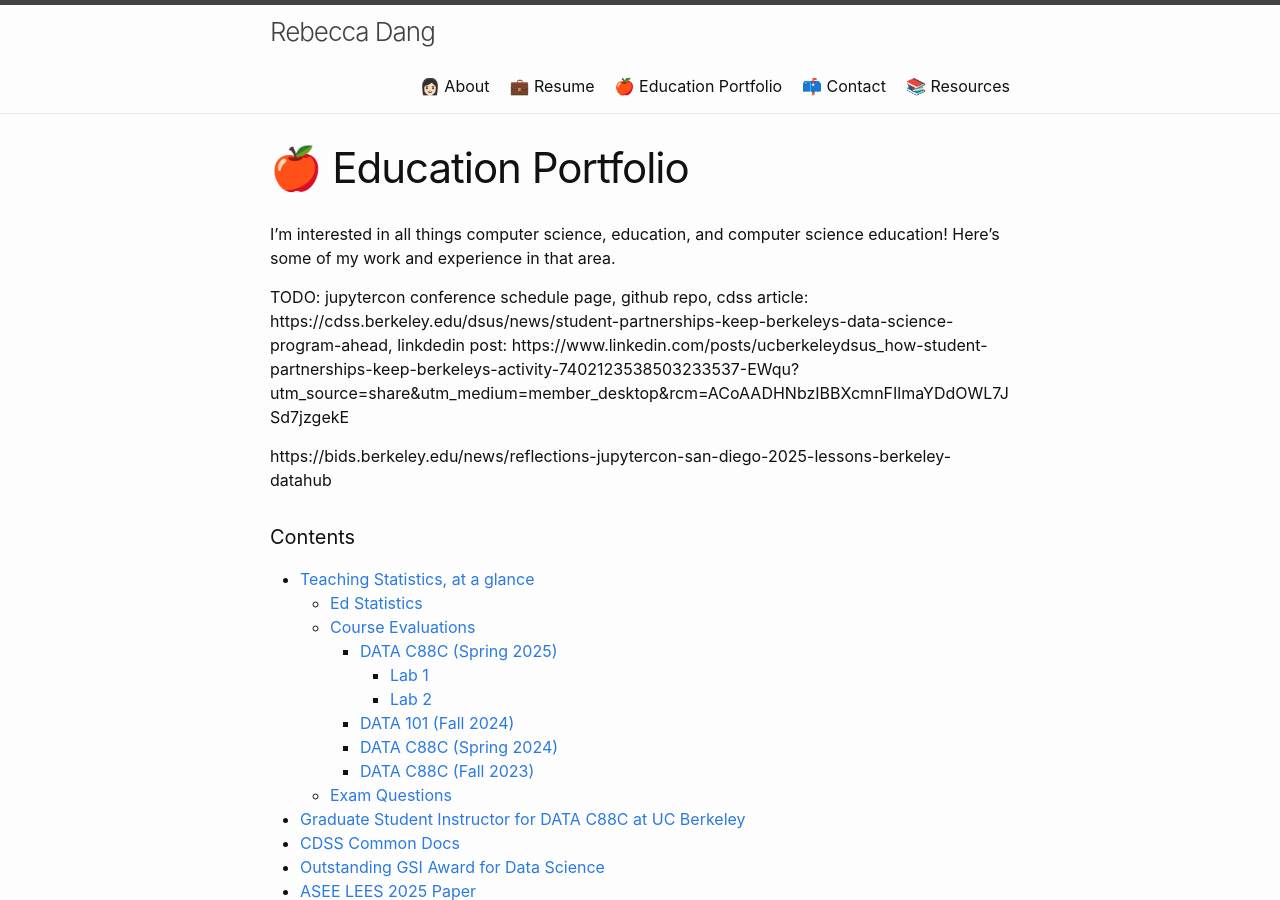
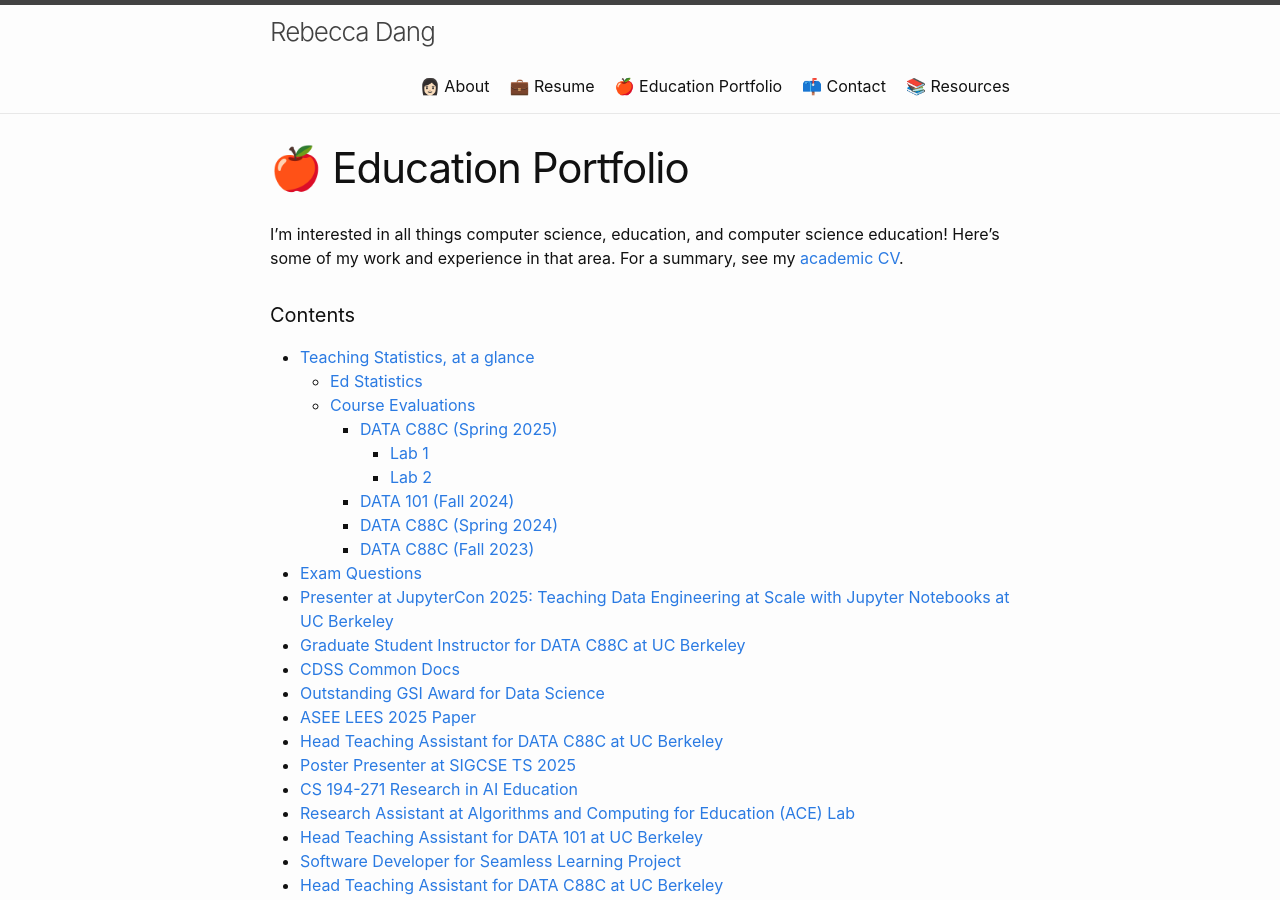
Before and after one commit to phrdang/phrdang.github.io, a Jekyll site: the page built from ed-portfolio.md, in a window 1280 px wide and 900 px high. Built offline with Jekyll 4.4.1, drawn with Linux system fonts in a browser that asks for light colours; some of the changed text lies outside the part shown.

Commit message:
Add JupyterCon section, add anchors to Resume page

```diff
--- a/ed-portfolio.md
+++ b/ed-portfolio.md
@@ -4,11 +4,7 @@
 permalink: /ed-portfolio/
 ---
 
-I'm interested in all things computer science, education, and computer science education! Here's some of my work and experience in that area.
-
-TODO: jupytercon conference schedule page, github repo, cdss article: https://cdss.berkeley.edu/dsus/news/student-partnerships-keep-berkeleys-data-science-program-ahead, linkdedin post: https://www.linkedin.com/posts/ucberkeleydsus_how-student-partnerships-keep-berkeleys-activity-7402123538503233537-EWqu?utm_source=share&utm_medium=member_desktop&rcm=ACoAADHNbzIBBXcmnFIlmaYDdOWL7JSd7jzgekE
-
-https://bids.berkeley.edu/news/reflections-jupytercon-san-diego-2025-lessons-berkeley-datahub
+I'm interested in all things computer science, education, and computer science education! Here's some of my work and experience in that area. For a summary, see my [academic CV](/resume/#academic-cv).
 
 #### Contents
 
@@ -21,7 +17,8 @@
     - [DATA 101 (Fall 2024)](#data-101-fall-2024)
     - [DATA C88C (Spring 2024)](#data-c88c-spring-2024)
     - [DATA C88C (Fall 2023)](#data-c88c-fall-2023)
-  - [Exam Questions](#exam-questions)
+- [Exam Questions](#exam-questions)
+- [Presenter at JupyterCon 2025: Teaching Data Engineering at Scale with Jupyter Notebooks at UC Berkeley](#presenter-at-jupytercon-2025-teaching-data-engineering-at-scale-with-jupyter-notebooks-at-uc-berkeley)
 - [Graduate Student Instructor for DATA C88C at UC Berkeley](#graduate-student-instructor-for-data-c88c-at-uc-berkeley)
 - [CDSS Common Docs](#cdss-common-docs)
 - [Outstanding GSI Award for Data Science](#outstanding-gsi-award-for-data-science)
@@ -143,7 +140,7 @@
 | I would recommend this instructor to others. | 6.27 | 5.93 |
 | Considering both the limitations and possibilities of the subject matter and the course, how would you rate the overall effectiveness of this graduate student instructor? | 6.48 | 6.03 |
 
-### Exam Questions
+## Exam Questions
 
 Below are exam questions that I have written or co-written.
 
@@ -158,6 +155,17 @@
 - [DATA C88C (Spring 2024) Midterm Q1: Python Potpourri](https://c88c.org/fa25/assets/pdfs/exams/c88c/sp24-mt-sol.pdf#page=2)
 - [DATA C88C (Fall 2023) Final Q8: Mario Kart](https://c88c.org/fa25/assets/pdfs/exams/c88c/fa23-final.pdf#page=14)
 - [DATA C88C (Fall 2023) Midterm Q8: What are you doing, Mr. Robot?](https://c88c.org/fa25/assets/pdfs/exams/c88c/fa23-mt-sol.pdf#page=15)
+
+## Presenter at JupyterCon 2025: Teaching Data Engineering at Scale with Jupyter Notebooks at UC Berkeley
+Nov 5, 2025 | San Diego, CA
+
+- Authors: Rebecca Dang, Jonathan M. Ferrari, Christy Quang, Michael Ball, and Lisa Yan
+- [Lightning talk page on conference schedule website](https://jupytercon2025.sched.com/event/28H4W/lightning-talk-teaching-data-engineering-at-scale-with-jupyter-notebooks-at-uc-berkeley-rebecca-dang-michael-ball-uc-berkeley)
+- [Lightning talk recording](https://www.youtube.com/watch?v=YBDSij5ZOZg)
+- [GitHub repository](https://github.com/cal-data-eng/jupytercon2025-data101-demo)
+- Featured in UC Berkeley CDSS news article: [How student partnerships keep Berkeley's data science program ahead](https://cdss.berkeley.edu/dsus/news/student-partnerships-keep-berkeleys-data-science-program-ahead) by Brandilyn Buckley
+- Featured in UC Berkeley Data Science Undergraduate Studies [LinkedIn post](https://www.linkedin.com/posts/ucberkeleydsus_how-student-partnerships-keep-berkeleys-activity-7402123538503233537-EWqu/?utm_source=share&utm_medium=member_desktop&rcm=ACoAADHNbzIBBXcmnFIlmaYDdOWL7JSd7jzgekE)
+- Featured in UC Berkeley BIDS news article: [Reflections from JupyterCon San Diego 2025: Lessons for Berkeley DataHub](https://bids.berkeley.edu/news/reflections-jupytercon-san-diego-2025-lessons-berkeley-datahub) by Yijun Ge
 
 ## Graduate Student Instructor for DATA C88C at UC Berkeley
 Aug 2025 - Dec 2025 | Berkeley, CA
--- a/resume.html
+++ b/resume.html
@@ -4,7 +4,7 @@
 permalink: /resume/
 ---
 
-<h2>Professional Resume</h2>
+<h2 id="professional-resume">Professional Resume</h2>
 
 <object data="../Rebecca_Dang_Resume.pdf" type="application/pdf" width="700px" height="700px">
     <embed src="../Rebecca_Dang_Resume.pdf">
@@ -12,7 +12,7 @@
     </embed>
 </object>
 
-<h2>Academic CV</h2>
+<h2 id="academic-cv">Academic CV</h2>
 
 <object data="../Rebecca_Dang_Academic_CV.pdf" type="application/pdf" width="700px" height="700px">
     <embed src="../Rebecca_Dang_Academic_CV.pdf">
```
